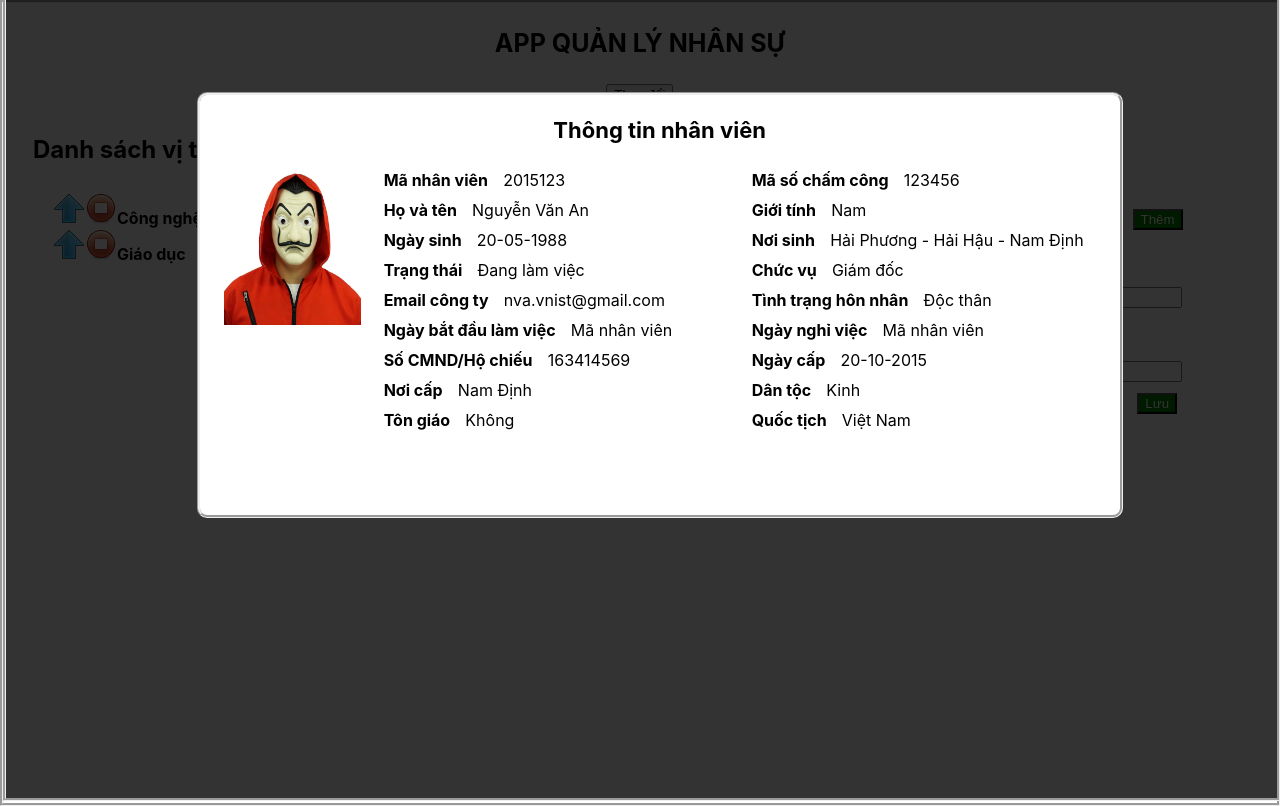
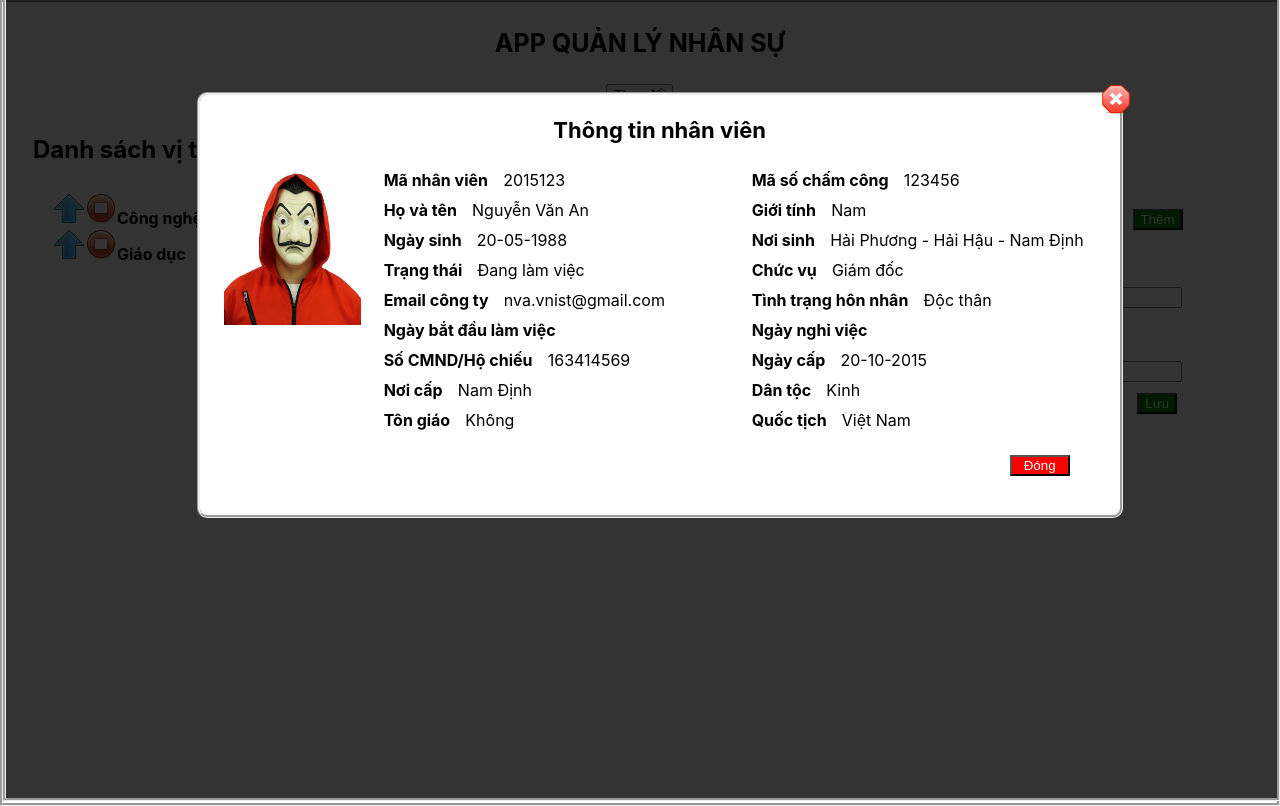
Before and after one commit to ongtrumduy/PR-ECT3, a React (Create React App) app in the folder FRONTEND/: page / in a window 1280 px wide. Built offline with nearby package versions, Linux system fonts and the light colour scheme.

Commit message:
update modal thông tin nhân viên phát nữa

```diff
--- a/FRONTEND/src/Component/SearchPage/DetailInforModal/DetailInforModal.css
+++ b/FRONTEND/src/Component/SearchPage/DetailInforModal/DetailInforModal.css
@@ -6,7 +6,7 @@
     position: relative;
     bottom: 570px;
     opacity: 1;
-    /* display: none; */
+    display: none;
 }
 
 .Detail-Infor .Detail-Infor-Modal {
@@ -21,6 +21,14 @@
     opacity: 1;
     text-align: left;
     background-color: white;
+    display: none;
+    flex-direction: column;
+}
+
+.Detail-Infor .Detail-Infor-Modal .exit-button {
+    position: absolute;
+    left: 900px;
+    bottom: 400px;
 }
 
 .Detail-Infor .Detail-Infor-Modal p {
--- a/FRONTEND/src/Component/SearchPage/DetailInforModal/DetailInforModal.js
+++ b/FRONTEND/src/Component/SearchPage/DetailInforModal/DetailInforModal.js
@@ -3,19 +3,49 @@ import React from "react";
 import "./DetailInforModal.css";
 
 import DefaultAvatar from "../../../Icons/a.jpg";
+import ExitButton from "../../../Icons/Stop.png";
 
 export default class DetailInfor extends React.Component {
   constructor(props) {
     super(props);
+    this.state = {
+      statusDetailInfor: true
+    };
   }
+
+  cancelDetailInfor = () => {
+    this.setState({
+      statusDetailInfor: false
+    });
+  };
 
   render() {
     return (
-      <div className="Detail-Infor">
-        <div className="Detail-Infor-Modal">
+      <div
+        className="Detail-Infor"
+        style={
+          this.state.statusDetailInfor
+            ? { display: "flex" }
+            : { display: "none" }
+        }
+      >
+        <div
+          className="Detail-Infor-Modal"
+          style={
+            this.state.statusDetailInfor
+              ? { display: "flex" }
+              : { display: "none" }
+          }
+        >
           <p style={{ textAlign: "center", fontSize: "22px" }}>
             Thông tin nhân viên
           </p>
+          <img
+            className="exit-button"
+            alt="exit"
+            src={ExitButton}
+            onClick={() => this.cancelDetailInfor()}
+          />
           <div className="Detail-Infor-Content">
             <div className="Detail-Infor-Avatar">
               <img
@@ -47,7 +77,7 @@ export default class DetailInfor extends React.Component {
               </div>
               <div>
                 <label>Ngày bắt đầu làm việc &nbsp; &nbsp;</label>
-                <label>Mã nhân viên</label>
+                {/* <label>Mã nhân viên</label> */}
               </div>
               <div>
                 <label>Số CMND/Hộ chiếu &nbsp; &nbsp;</label>
@@ -85,7 +115,7 @@ export default class DetailInfor extends React.Component {
               </div>
               <div>
                 <label>Ngày nghỉ việc &nbsp; &nbsp;</label>
-                <label>Mã nhân viên</label>
+                {/* <label>Mã nhân viên</label> */}
               </div>
               <div>
                 <label>Ngày cấp &nbsp; &nbsp;</label>
@@ -101,6 +131,20 @@ export default class DetailInfor extends React.Component {
               </div>
             </div>
           </div>
+          <div>
+            <input
+              style={{
+                float: "right",
+                margin: "20px 50px 0 0",
+                width: "60px",
+                backgroundColor: "red",
+                color: "white"
+              }}
+              type="button"
+              value="Đóng"
+              onClick={() => this.cancelDetailInfor()}
+            />
+          </div>
         </div>
       </div>
     );
--- a/FRONTEND/src/Component/WorkPositionList/AddPositionWorkForm/AddPositionWorkForm.js
+++ b/FRONTEND/src/Component/WorkPositionList/AddPositionWorkForm/AddPositionWorkForm.js
@@ -30,6 +30,7 @@ export default class AddPositionWorkForm extends React.Component {
           this.state.statusAddForm ? { display: "flex" } : { display: "none" }
         }
       >
+        <img alt="exit" src={ExitButton} onClick={() => this.cancelAddForm()} />
         <div
           className="Add-Position-Work-Form"
           style={
@@ -38,11 +39,6 @@ export default class AddPositionWorkForm extends React.Component {
               : { display: "none" }
           }
         >
-          <img
-            alt="exit"
-            src={ExitButton}
-            onClick={() => this.cancelAddForm()}
-          />
           <p style={{ textAlign: "center" }}>Thêm vị trí công việc</p>
           <p>
             Tên <label style={{ color: "red" }}>(*)</label>
```
Also changed, not shown: 1 other file (tests, documents, lock files or other folders).
